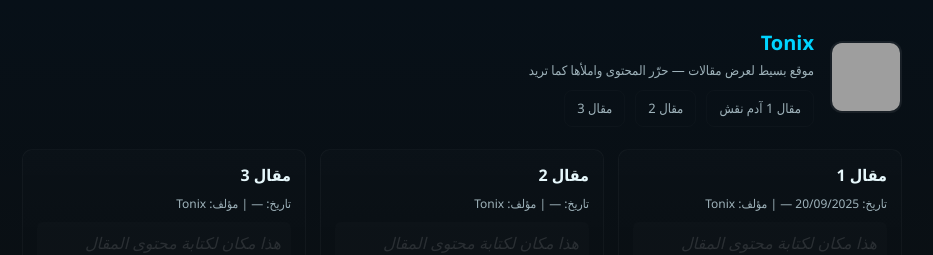
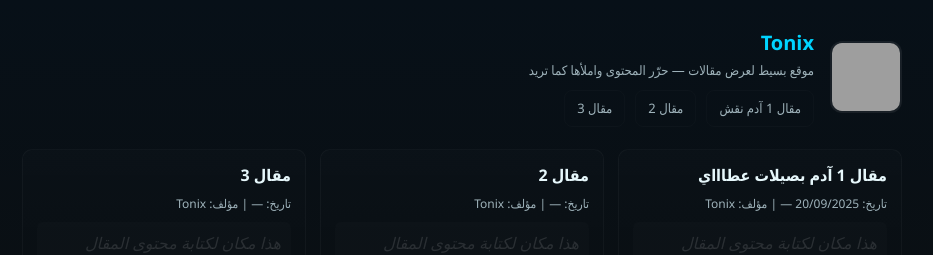
Before and after one commit to ilyeselmana02/Tonix_dz, a plain HTML site: page index.html in a window 1280 px wide. Shown: the top 255 px of the page, without its empty margins (178-1111 px from the left). Drawn offline with Linux system fonts and the light colour scheme; grey boxes are pictures that could not be loaded.

Commit message:
Update index.html

```diff
--- a/index.html
+++ b/index.html
@@ -76,7 +76,7 @@
       <section id="articles" aria-label="المقالات">
         <div class="grid">
           <article class="card" id="article1">
-            <h3>مقال 1</h3>
+            <h3>مقال 1 آدم بصيلات عطاااي</h3>
             <div class="meta">تاريخ: 20/09/2025 — | مؤلف: Tonix</div>
             <div class="empty">هذا مكان لكتابة محتوى المقال الأول. اكتب ما تريد هنا.</div>
           </article>
```
